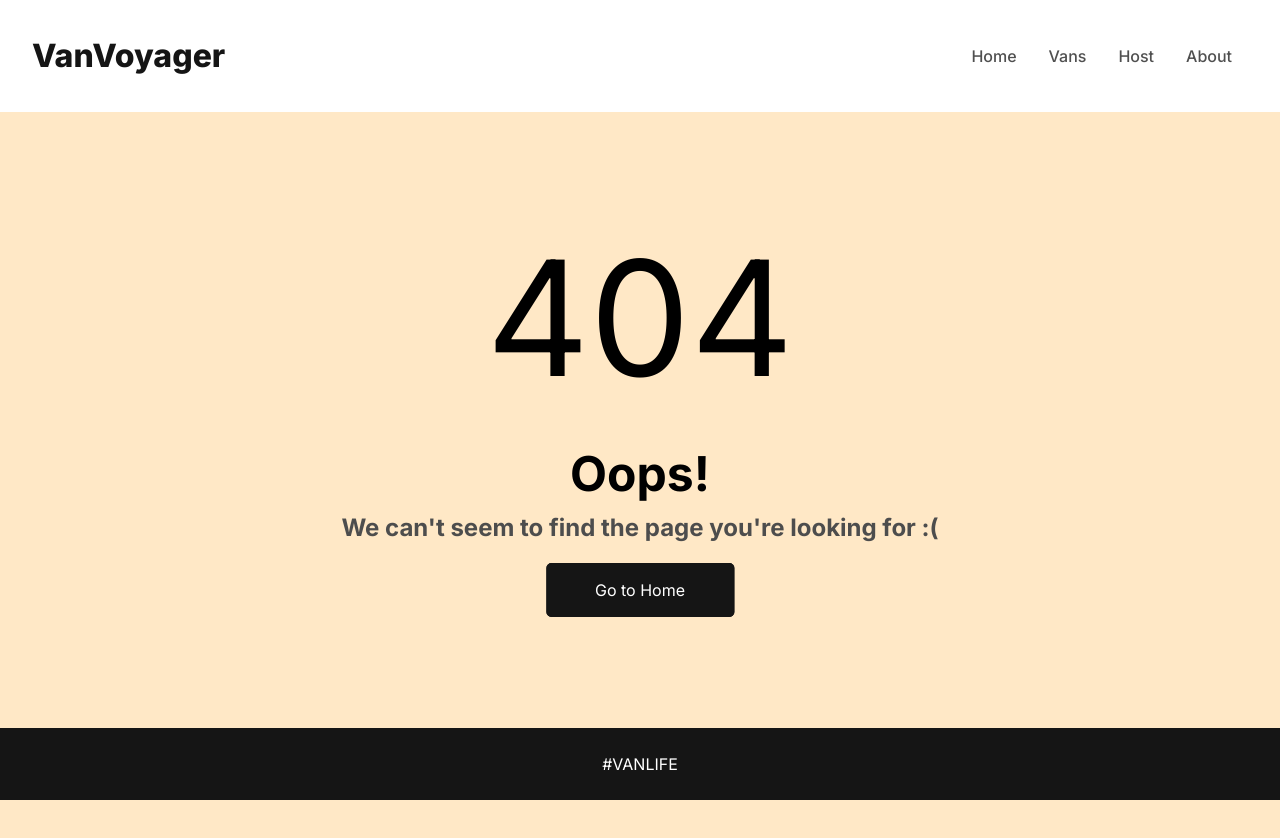
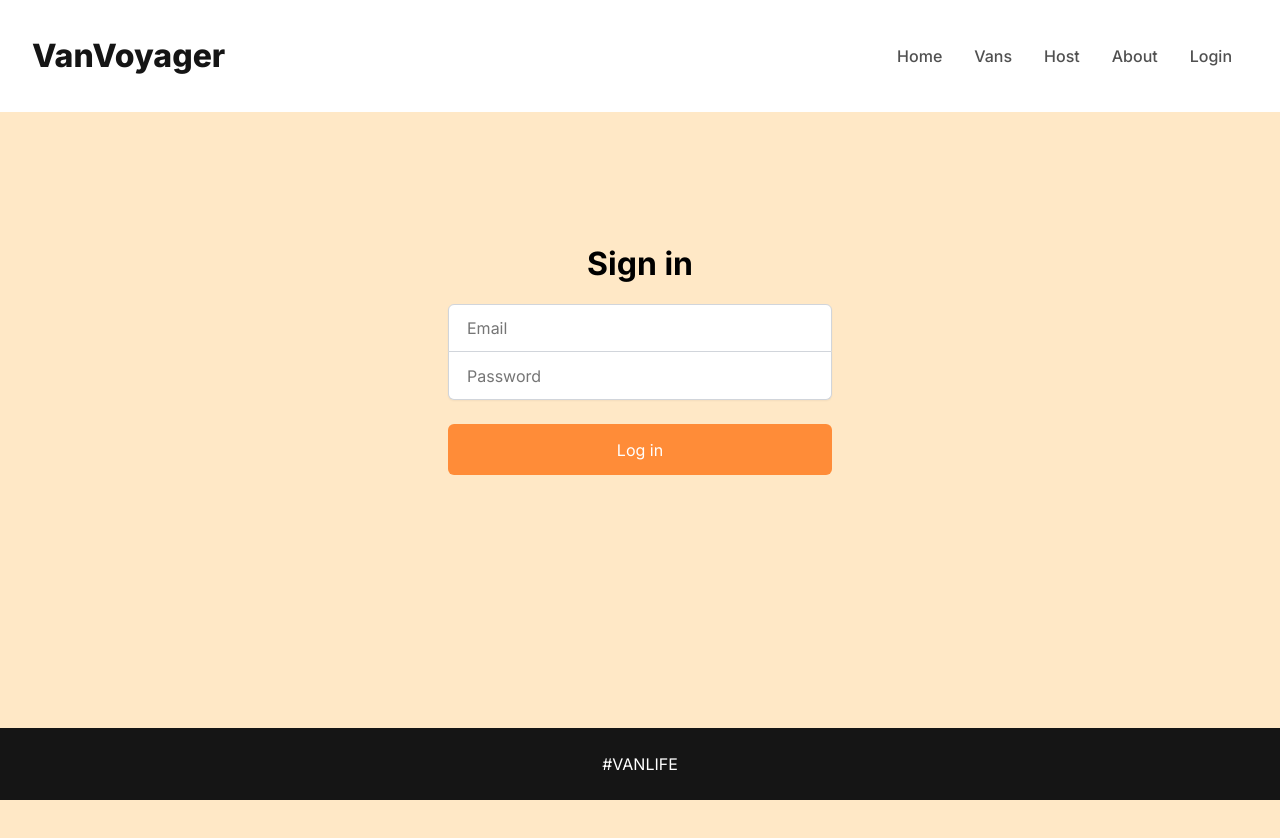
Before and after one commit to heet-git/van-voyager, a React (Create React App) app: page /login in a window 1280 px wide. Before the commit this address had no page. Shown: the top 838 px of the page. Built offline with nearby package versions, Linux system fonts and the light colour scheme; what miragejs would draw is missing.

Commit message:
Add login page for host
Create login page for host.

```diff
--- a/package.json
+++ b/package.json
@@ -3,9 +3,14 @@
   "version": "0.1.0",
   "private": true,
   "dependencies": {
+    "@fortawesome/fontawesome-svg-core": "^6.4.0",
+    "@fortawesome/free-regular-svg-icons": "^6.4.0",
+    "@fortawesome/free-solid-svg-icons": "^6.4.0",
+    "@fortawesome/react-fontawesome": "^0.2.0",
     "@testing-library/jest-dom": "^5.16.5",
     "@testing-library/react": "^13.4.0",
     "@testing-library/user-event": "^13.5.0",
+    "babel-plugin-macros": "^3.1.0",
     "react": "^18.2.0",
     "react-dom": "^18.2.0",
     "react-router-dom": "^6.12.1",
--- a/src/App.jsx
+++ b/src/App.jsx
@@ -20,6 +20,7 @@ import HostVanInfo from "./pages/host-pages/HostVanInfo"
 import HostVanDetail from "./pages/host-pages/HostVanDetail"
 import HostVanPhotos from "./pages/host-pages/HostVanPhotos"
 import HostVanPricing from "./pages/host-pages/HostVanPricing"
+import Login from "./pages/login"
 import NotFound from "./common/NotFound"
 import Error from "./common/Error"
 import "./server"
@@ -32,6 +33,10 @@ const allRoutes = createBrowserRouter(createRoutesFromElements(
       path="vans"
       element={<Vans />}
       loader={vansLoader}
+      />
+      <Route
+        path="login"
+        element={<Login />}
       />
       <Route path="vans/:id" element={<VanDetail />}/>
 
--- a/src/common/Header.jsx
+++ b/src/common/Header.jsx
@@ -1,5 +1,5 @@
 import React from "react";
-import {NavLink} from "react-router-dom"
+import { Link, NavLink } from "react-router-dom";
 
 function Header() {
 return (
@@ -13,6 +13,7 @@ return (
                 <NavLink to="vans" className={({ isActive }) =>isActive ? "active" : ""}>Vans</NavLink>
                 <NavLink to="host" className={({ isActive }) =>isActive ? "active" : ""}>Host</NavLink>
                 <NavLink to="about" className={({ isActive }) =>isActive ? "active" : ""}>About</NavLink>
+                <Link to="login" className="login-link">Login</Link>
             </nav>
         </div>
     </header>
--- /dev/null
+++ b/src/pages/login.jsx
@@ -0,0 +1,46 @@
+import React, { useState } from "react";
+
+
+function Login(){
+    const [loginData, setLoginData] = useState({email: "", password: ""})
+
+    function handleSubmit(e){
+        e.preventDefault()
+        console.log(loginData)
+    }
+
+    function handleChange(e){
+        const {name, value} = e.target
+        setLoginData(prev =>({
+            ...prev,
+            [name]: value
+        }))
+    }
+
+    return(
+        <div className="login-page">
+            <div className="login-container">
+            <h1 className="login-heading">Sign in</h1>
+            <form onSubmit={handleSubmit} className="login-form">
+                <input
+                    name="email"
+                    onChange={handleChange}
+                    type="email"
+                    placeholder="Email"
+                    value={loginData.email}
+                />
+                <input
+                    name="password"
+                    onChange={handleChange}
+                    type="password"
+                    placeholder="Password"
+                    value={loginData.password}
+                />
+                <button className="login-btn">Log in</button>
+            </form>
+            </div>
+        </div>
+    )
+}
+
+export default Login
--- a/src/styles.css
+++ b/src/styles.css
@@ -452,3 +452,56 @@ section a{
     border-radius: 5px;
     padding: 1rem 3rem;
 }
+
+/*** Login ***/
+
+.login-page{
+    background-color: #ffe8c6;
+    height: 100vh;
+}
+
+.login-container{
+    display: flex;
+    flex-direction: column;
+    align-items: center;
+    justify-content: center;
+    padding-top: 10%
+}
+
+.login-form{
+    display: flex;
+    flex-direction: column;
+    width: 100%;
+    max-width: 30%;
+    margin-top: 1rem;
+}
+
+.login-form input{
+    border: 1px solid #d1d5db;
+    height: 3rem;
+    text-indent: 1rem;
+    box-shadow: 0px 1px 2px #0000000d;
+    font-weight: 400;
+}
+
+.login-form>input:focus {
+    outline: none;
+}
+
+.login-form>input:first-of-type {
+    border-radius: 6px 6px 0px 0px;
+}
+
+.login-form>input:last-of-type {
+    border-radius: 0px 0px 6px 6px;
+    border-top: none;
+}
+
+.login-form>button {
+    background-color: #FF8C38;
+    border: none;
+    border-radius: 6px;
+    height: 3.2rem;
+    margin-top: 1.5rem;
+    color: white;
+}
```
Also changed, not shown: 1 other file (tests, documents, lock files or other folders).
